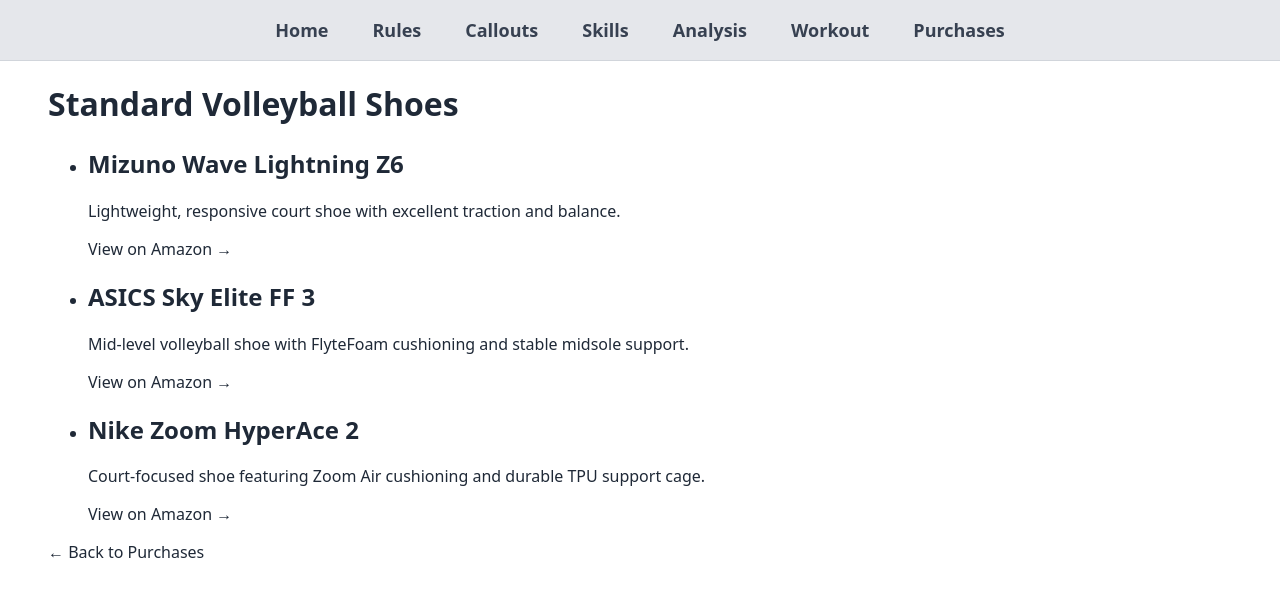
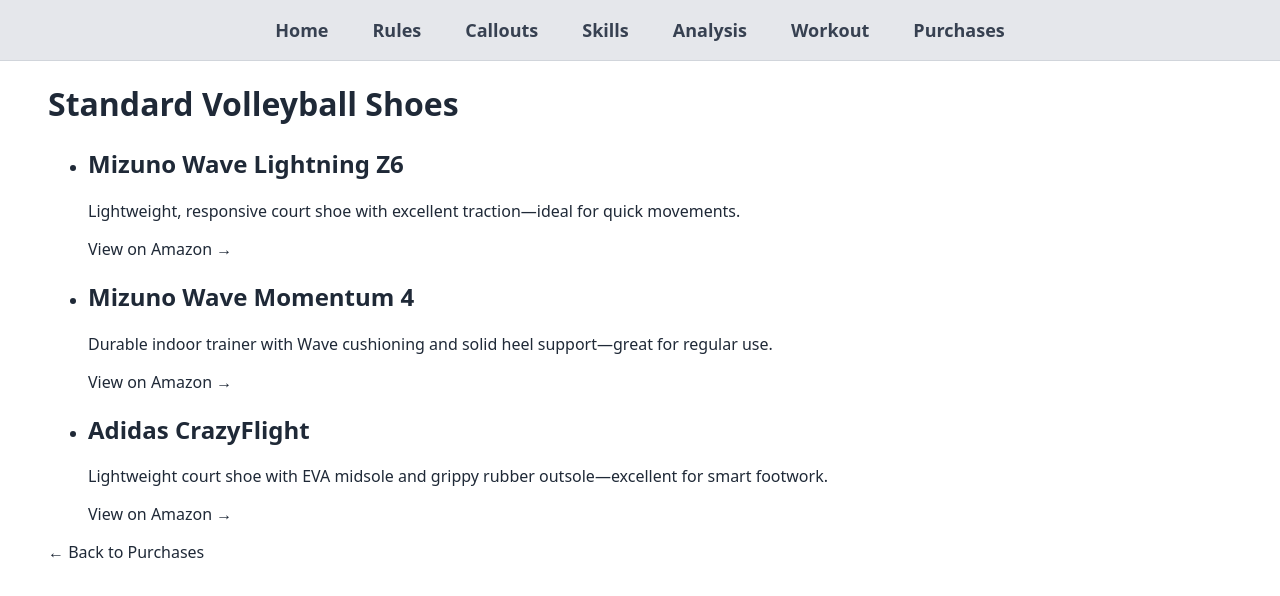
Before and after one commit to blueweriy/volleyball-ai-website, a React (Vite) app: page /purchases/shoes/standard in a window 1280 px wide. Shown: the top 596 px of the page. Built offline with nearby package versions, Linux system fonts and the light colour scheme.

Commit message:
Update ShoesStandard.jsx

```diff
--- a/src/pages/purchases/ShoesStandard.jsx
+++ b/src/pages/purchases/ShoesStandard.jsx
@@ -5,18 +5,18 @@ import { Link } from 'react-router-dom';
 const items = [
   {
     name: 'Mizuno Wave Lightning Z6',
-    desc: 'Lightweight, responsive court shoe with excellent traction and balance.',
+    desc: 'Lightweight, responsive court shoe with excellent traction—ideal for quick movements.',
     url: 'https://www.amazon.com/Mizuno-Mens-Wave-Lightning-Volleyball-Shoe/dp/B07XMN46K1'
   },
   {
-    name: 'ASICS Sky Elite FF 3',
-    desc: 'Mid-level volleyball shoe with FlyteFoam cushioning and stable midsole support.',
-    url: 'https://www.amazon.com/ASICS-Womens-Elite-FlyteFoam-Volleyball/dp/B0D3FND8DG?psc=1'
+    name: 'Mizuno Wave Momentum 4',
+    desc: 'Durable indoor trainer with Wave cushioning and solid heel support—great for regular use.',
+    url: 'https://www.amazon.com/Mizuno-Mens-Wave-Momentum-Volleyball/dp/B08WR6LPXM'
   },
   {
-    name: 'Nike Zoom HyperAce 2',
-    desc: 'Court-focused shoe featuring Zoom Air cushioning and durable TPU support cage.',
-    url: 'https://www.amazon.com/Nike-Womens-HyperAce-Volleyball-Shoes/dp/B07C54TH5Z'
+    name: 'Adidas CrazyFlight',
+    desc: 'Lightweight court shoe with EVA midsole and grippy rubber outsole—excellent for smart footwork.',
+    url: 'https://www.amazon.com/adidas-Crazyflight-Volleyball-Shoe-Mens/dp/B08B5JYSTW'
   }
 ];
 
```
